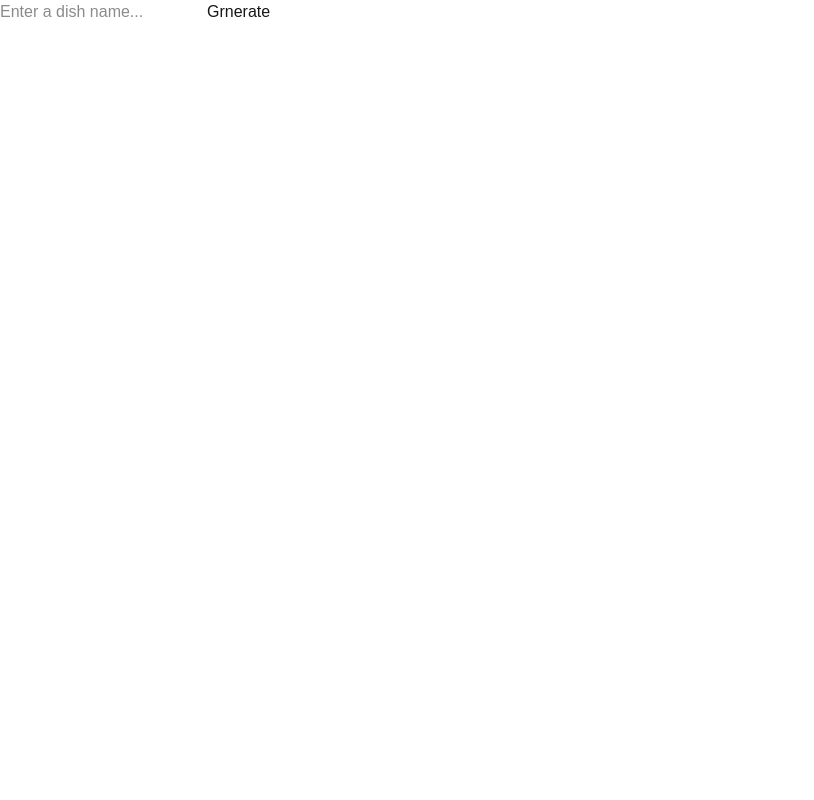
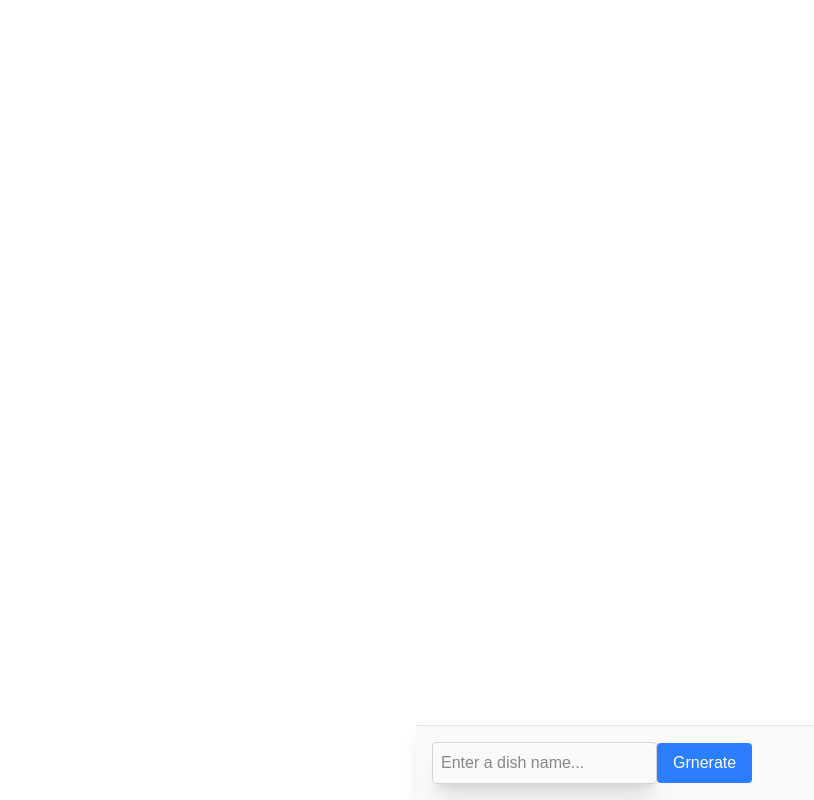
Before and after one commit to YuriyPilipenkoKH/ai-tools, a Next.js app: page /ui/structured-data in a window 1280 px wide. Shown: the whole page, without its empty margins (0-814 px from the left). Built offline with nearby package versions, Linux system fonts and the light colour scheme.

Commit message:
added chatClasses

```diff
--- a/src/app/ui/structured-data/page.tsx
+++ b/src/app/ui/structured-data/page.tsx
@@ -1,4 +1,5 @@
 "use client"
+import { chatClasses } from "@/models/chatClasses";
 import { useState } from "react"
 
 
@@ -6,12 +7,16 @@ function StructuredDataPage() {
   const [dishName, setDishName] = useState("");
 
   return (
-    <div>
-      <form >
+     <div className={chatClasses.container}>
+         <form
+        //  onSubmit={submit}
+         className={chatClasses.form}>
         <input
-        placeholder="Enter a dish name..."/>
+          placeholder="Enter a dish name..."
+          className={chatClasses.input}/>
         <button
-         type="submit">
+          className={chatClasses.button}
+          type="submit">
           Grnerate</button>
       </form>
     </div>
```
